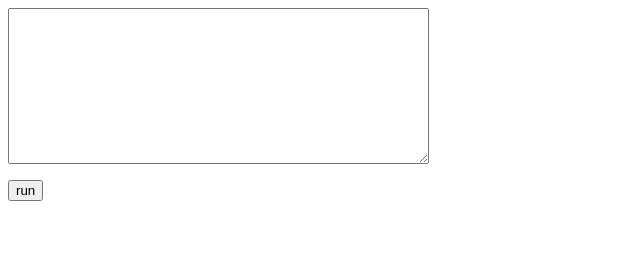
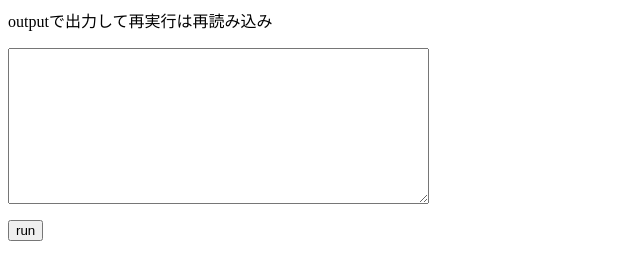
Before and after one commit to monster1408/JavaScript, a plain HTML site: page index.html in a window 1280 px wide. Shown: the whole page, without its empty margins (0-640 px from the left). Drawn offline with Linux system fonts and the light colour scheme.

Commit message:
Update index.html

```diff
--- a/index.html
+++ b/index.html
@@ -1,6 +1,7 @@
 <html>
   <head>
     <title></title>
+    <p>outputで出力して再実行は再読み込み</p>
   </head>
   <body>
     <textarea id="codeInput" rows="10" cols="50" placeholder=""></textarea>
```
